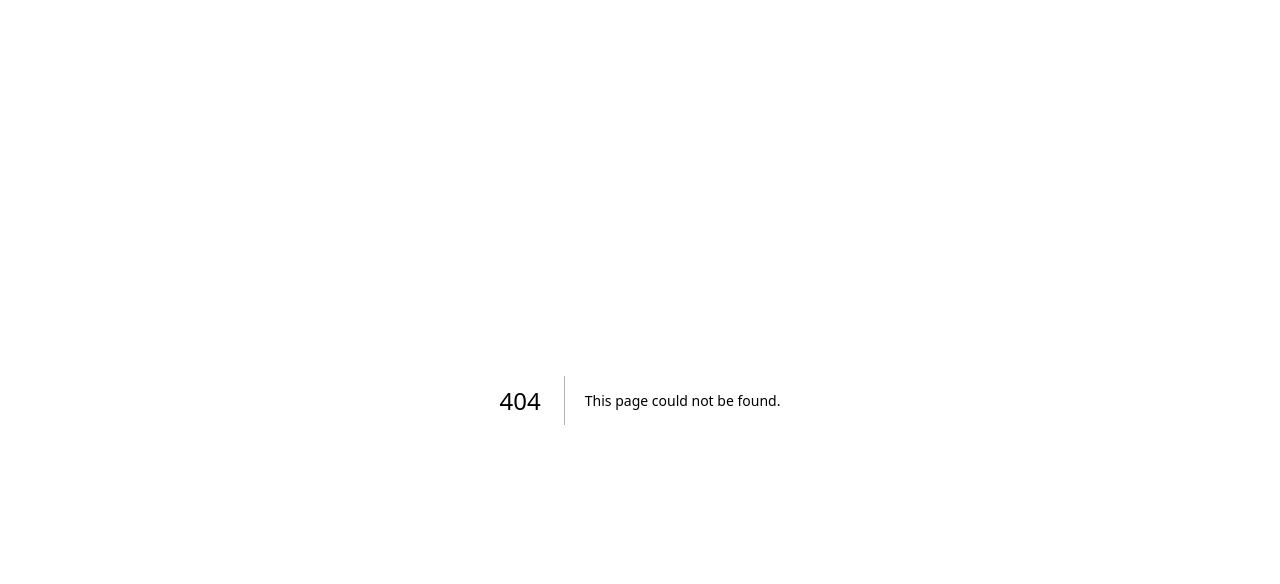
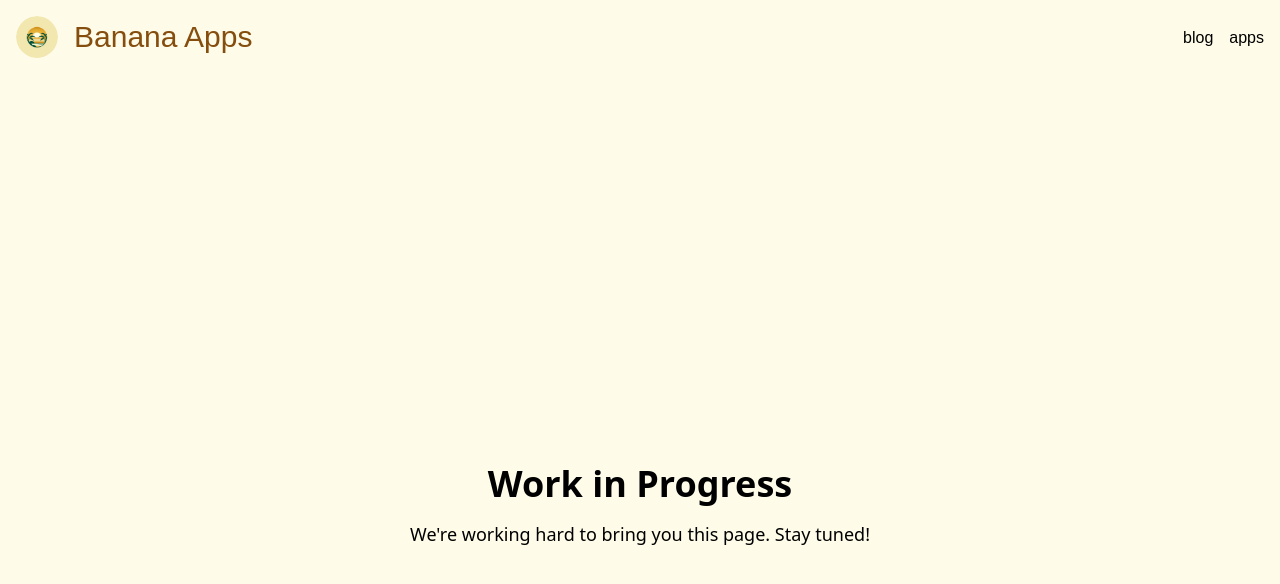
Before and after one commit to banana-boogie/bananaboogie.com, a Next.js app: page /apps/money-manager in a window 1280 px wide. Before the commit this address had no page. Shown: the top 584 px of the page. Built offline with nearby package versions, Linux system fonts and the light colour scheme; a web font is replaced by a local one.

Commit message:
Fix: missing page and missing image

```diff
--- a/src/app/apps/data.ts
+++ b/src/app/apps/data.ts
@@ -8,7 +8,7 @@ export const appSections: AppSectionData[] = [
         id: 1,
         name: "Money Manager",
         description: "Where the heck did all my money go?",
-        image: "/images/apps/money-manager.png",
+        image: "/images/apps/money-manager.jpeg",
         link: "/apps/money-manager"
       }
     ]
--- /dev/null
+++ b/src/app/apps/money-manager/page.tsx
@@ -0,0 +1,14 @@
+import React from "react";
+
+const MoneyManger: React.FC = () => {
+  return (
+    <div className="flex flex-col items-center justify-center min-h-screen">
+      <h1 className="text-4xl font-bold mb-4">Work in Progress</h1>
+      <p className="text-lg">
+        We&apos;re working hard to bring you this page. Stay tuned!
+      </p>
+    </div>
+  );
+};
+
+export default MoneyManger;
```
